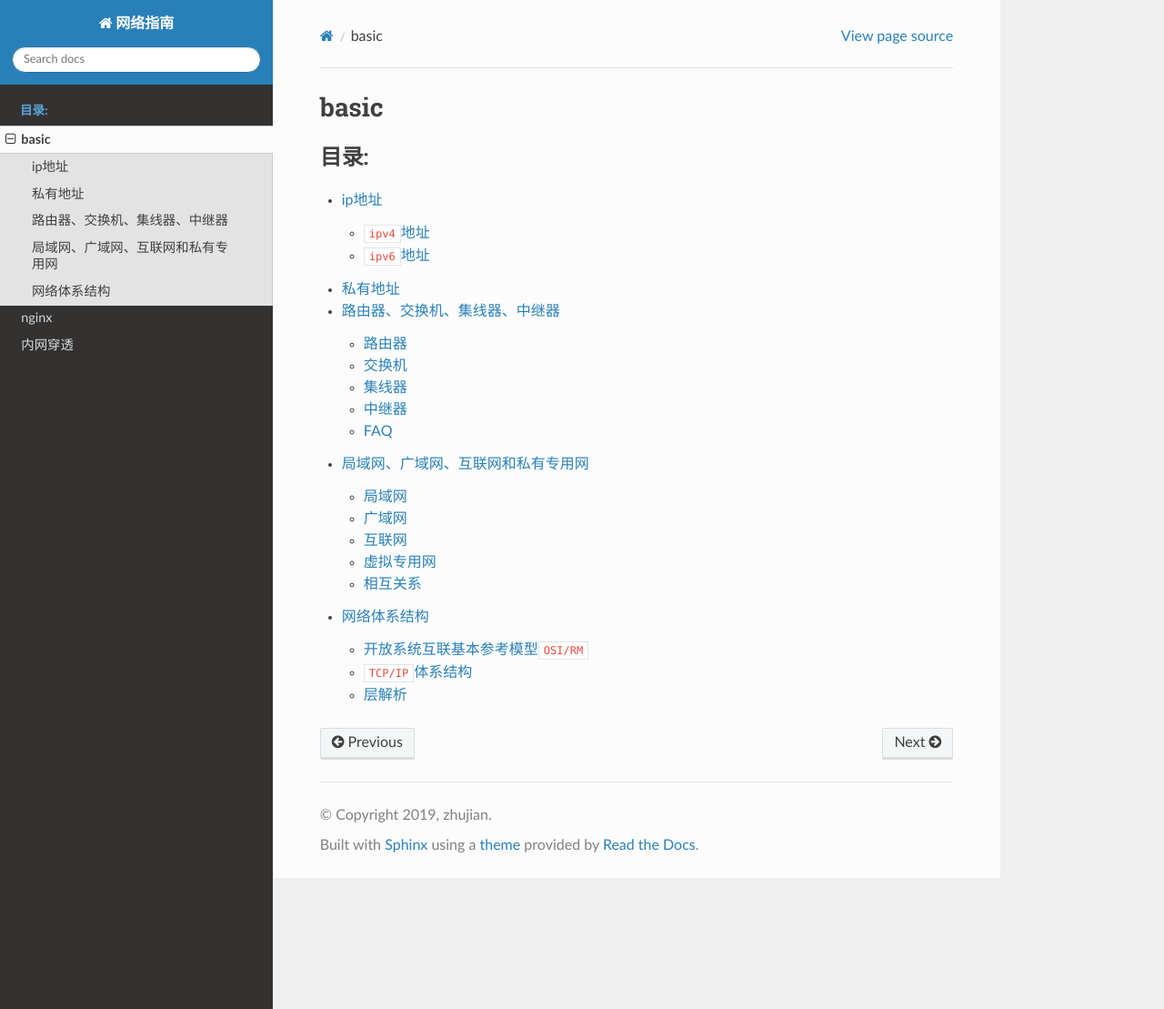
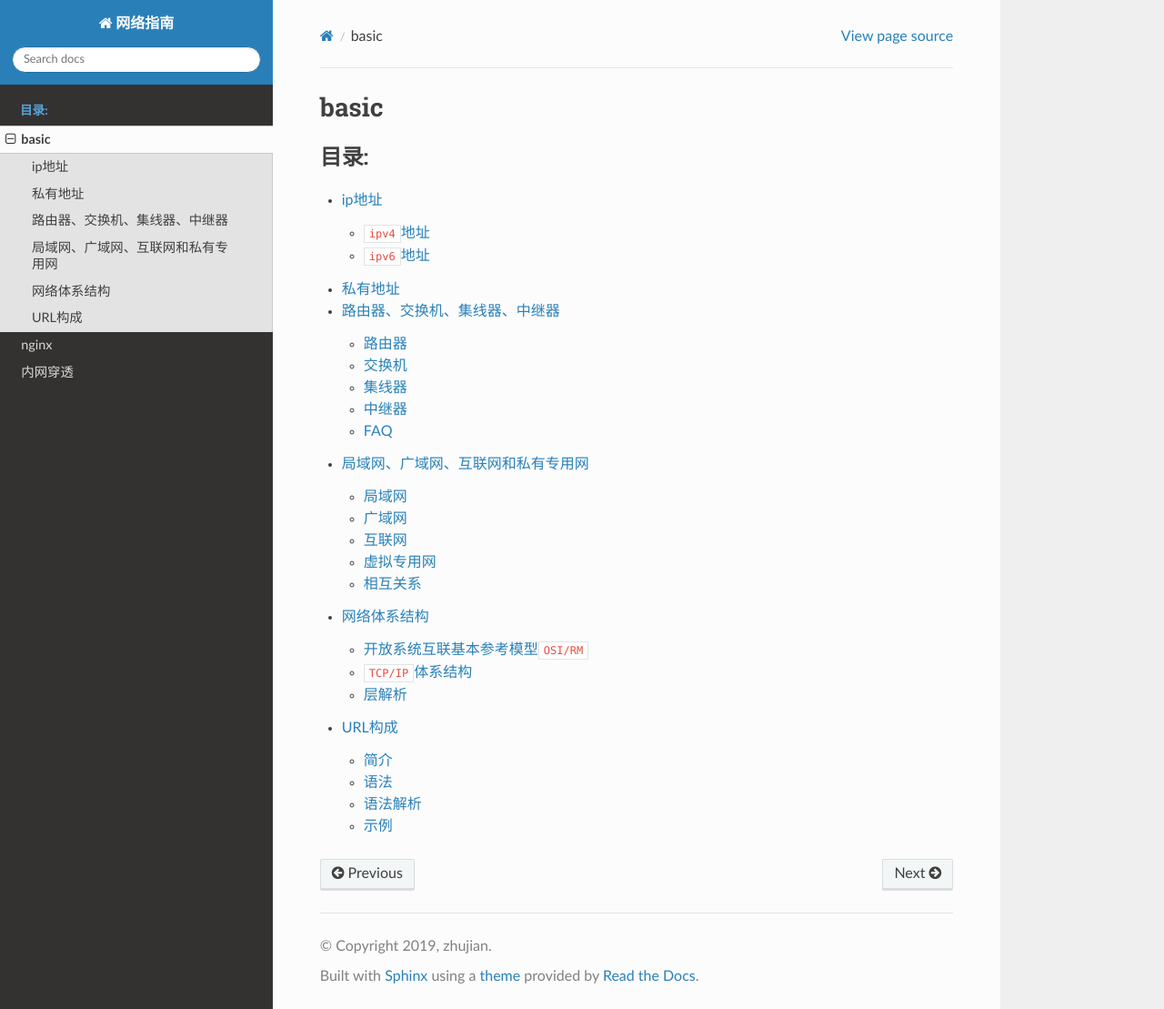
Before and after one commit to Document-Collection/network-guide, a Sphinx documentation site: the page built from docs/source/basic.rst, in a window 1280 px wide and 1109 px high. Shown: the whole window at 91% size. Built offline with Sphinx 7.4.7 and the Read the Docs theme 2.0.0, drawn with Linux system fonts in a browser that asks for light colours; some of the changed lines change nothing that is shown.

Commit message:
docs(basic): uRL构成

````diff
--- a/docs/source/basic.rst
+++ b/docs/source/basic.rst
@@ -11,3 +11,4 @@
    basic/路由器、交换机、集线器、中继器
    basic/局域网、广域网、互联网和私有专用网
    basic/网络体系结构
+   basic/URL构成
--- /dev/null
+++ b/docs/source/basic/URL构成.md
@@ -0,0 +1,96 @@
+
+# URL构成
+
+参考：
+
+[快速搞懂URL的构成](https://www.jianshu.com/p/406d19dfabd3)
+
+[URL的各个组成部分详解](https://blog.csdn.net/irony0egoist/article/details/81019440)
+
+[URL](https://en.wikipedia.org/wiki/URL)
+
+## 简介
+
+`URL（Uniform Resource Locator）`用于表示互联网上资源（文件）的具体位置
+
+## 语法
+
+`URL`的实现符合通用的`URI（Uniform Resource Identifier）`语法，由五个组件的层次结构序列组成
+
+```
+URI = scheme:[//authority]path[?query][#fragment]
+```
+
+其中`authority`部分还可分为`3`个组件
+
+```
+authority = [userinfo@]host[:port]
+```
+
+所以完整的语法如下：
+
+```
+scheme:[//[userinfo@]host[:port]]path[?query][#fragment]
+```
+
+![](./imgs/URI_syntax_diagram.svg.png)
+
+## 语法解析
+
+* `scheme`组件表示传输协议，常用的有`http/https/ftp/mailto/file`等等
+* `authority`组件用于指定服务器位置，指定主机名和端口号，还可能包含用户名和密码
+    * 如果包含用户名和密码：`[//[username[:passwd]]host[:port]]`
+    * 通常仅指定主机名和端口号：`[//host[:port]]`
+    * 主机名可以用`IP`地址或者域名表示；如果忽略端口号，表示使用`80`端口
+* `path`组件指定资源在服务器中的位置
+* `query`组件表示查询参数，包含一组查询字符串
+    * 其语法没有很好定义，通常是由一个分隔符分隔的一系列属性-值对
+    * `key1=value1&key2=value2`
+* `fragment`组件表示锚部分，指定文件打开时页面滚动到锚点位置
+
+## 示例
+
+### 一
+
+```
+https://www.zhujian.tech
+```
+
+* 指定传输协议为`https`
+* 主机名为`www.zhujian.tech`
+* 使用默认端口`80`
+
+### 二
+
+```
+https://github.com/zjZSTU/network-guide
+```
+
+* 指定传输协议为`https`
+* 主机名为`github.com`
+* 使用默认端口`80`
+* 资源路径为`/zjZSTU/network-guide`
+
+### 三
+
+```
+http://localhost:8080/jenkins
+```
+
+* 指定传输协议为`http`
+* 主机名为`localhost`
+* 指定端口`8080`
+* 资源路径为`/jenkins`
+
+### 四
+
+```
+https://fanyi.baidu.com/?aldtype=16047#zh/en/
+```
+
+* 指定传输协议为`https`
+* 主机名为`fanyi.baidu.com`
+* 使用默认端口`80`
+* 资源路径为`/`
+* 查询参数为`aldtype=16047`
+* 锚点位置为`zh/en/`
````
Also changed, not shown: docs/source/basic/imgs/URI_syntax_diagram.svg.png (added).
